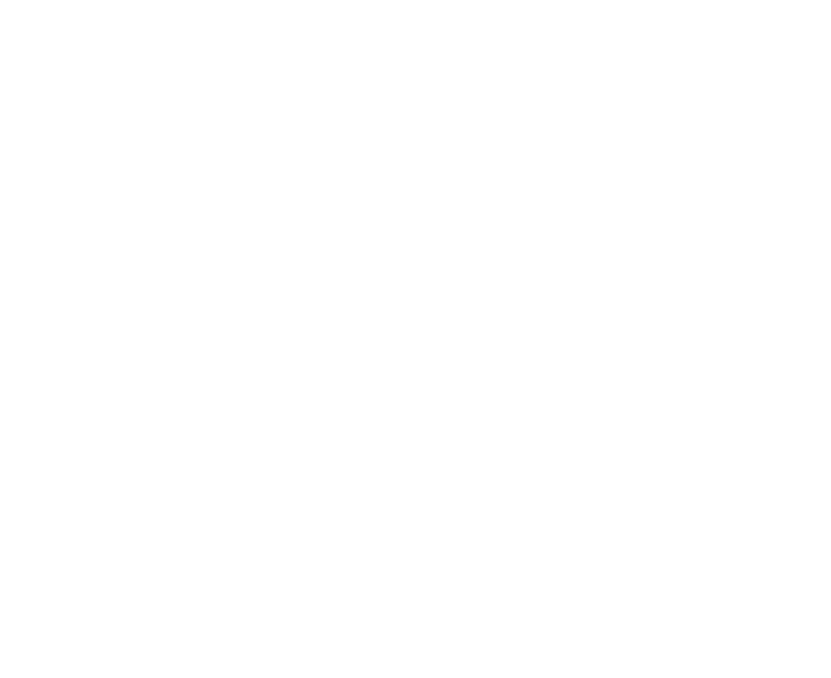
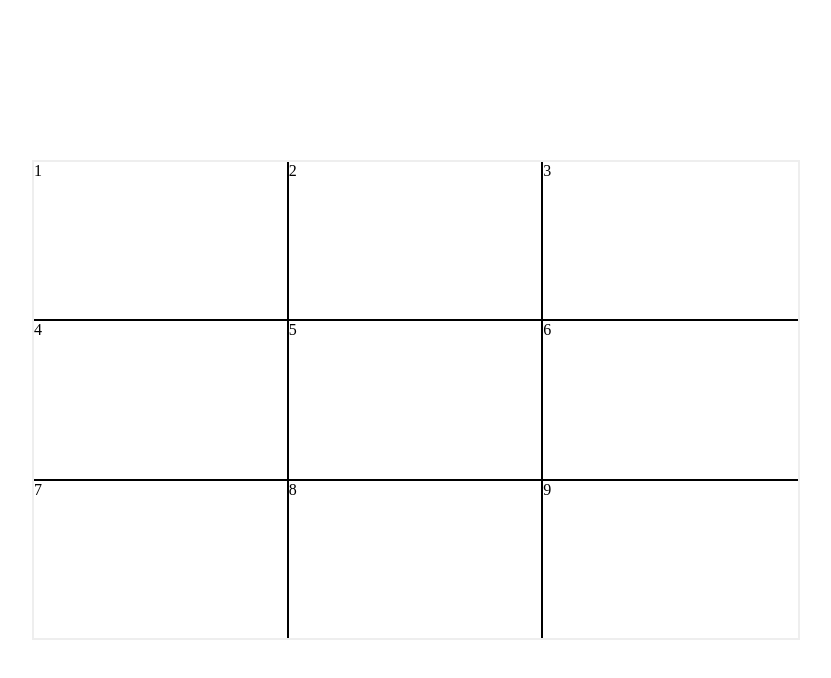
Before and after one commit to bbro1989/odin-ticTacToe, a plain HTML site: page index.html in a window 1280 px wide. Shown: the whole page, without its empty margins (224-1055 px from the left). Drawn offline with Linux system fonts and the light colour scheme.

Commit message:
Add 3x3 grid in HTML and position it using grid with minimum style

```diff
--- a/index.html
+++ b/index.html
@@ -7,6 +7,17 @@
     <link rel="stylesheet" href="style.css">
 </head>
 <body>
+    <div class="gridContainer">
+        <div class="gridCell" id="cell1">1</div>
+        <div class="gridCell" id="cell2">2</div>
+        <div class="gridCell" id="cell3">3</div>
+        <div class="gridCell" id="cell4">4</div>
+        <div class="gridCell" id="cell5">5</div>
+        <div class="gridCell" id="cell6">6</div>
+        <div class="gridCell" id="cell7">7</div>
+        <div class="gridCell" id="cell8">8</div>
+        <div class="gridCell" id="cell9">9</div>
+    </div>
     <script src="script.js"></script>
 </body>
 </html>
--- a/style.css
+++ b/style.css
@@ -0,0 +1,25 @@
+*{
+    margin:0;
+    padding:0;
+    box-sizing: border-box;
+}
+.gridContainer{
+    width: 60%;
+    height:60vh;
+    border: solid 2px #eee;
+    display: grid;
+    grid-template-columns: repeat(3, 1fr);
+    grid-template-rows : repeat(3, auto);
+    margin-left: 20%;
+    margin-top:20vh;
+}
+.gridCell{
+    border-right: solid 2px black;
+    border-bottom: solid 2px black;
+}
+#cell3 , #cell6, #cell9 {
+    border-right: none;
+}
+#cell7 , #cell8, #cell9 {
+    border-bottom: none;
+}
```
